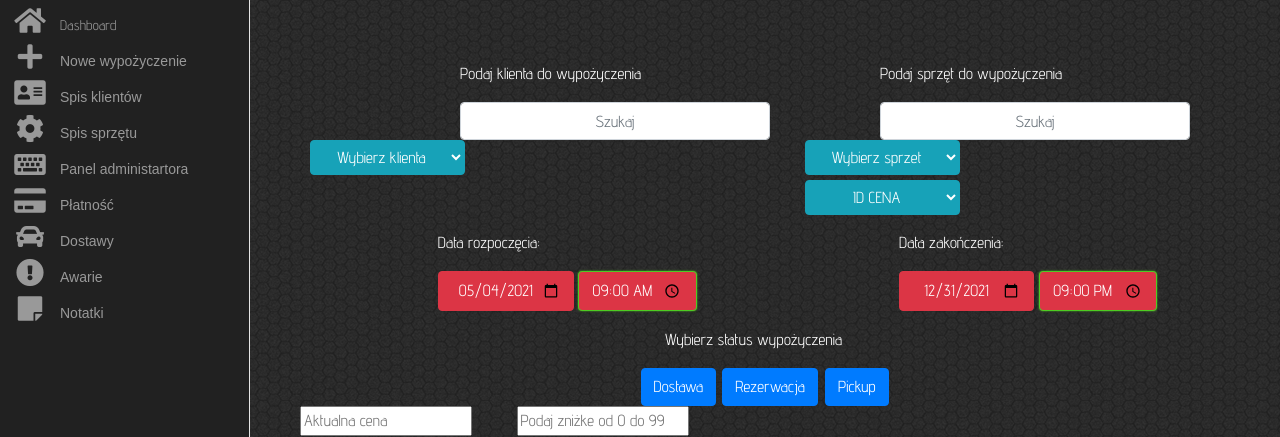
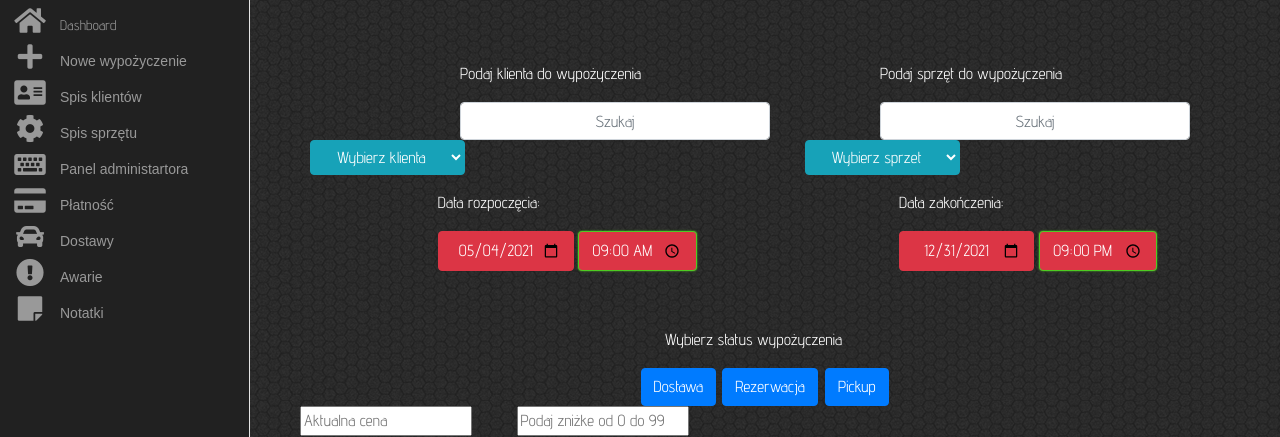
Before and after one commit to pomidorki185ic/wypozyczalnia, a Django app: page /wypozyczenie in a window 1280 px wide; the page is wider, and only the part inside the window is pictured. Shown: the top 437 px of that part. Run offline with Django 3.2, Linux system fonts and the light colour scheme; data that the repository does not hold is empty; some libraries are stand-ins or nearby versions; some web fonts are replaced.

Commit message:
POM-70 Automatyczny wyboru ceny w wypozyczeniu

```diff
--- a/wypozyczenie/templates/wypozyczenie.html
+++ b/wypozyczenie/templates/wypozyczenie.html
@@ -77,21 +77,22 @@
             document.getElementById('alertZnizka').className = "alert1 show";
             document.getElementById('alertZnizka').className = "alert1 showAlert";
             znizka = 1;
+            document.getElementById("id_status").value = "";
         }
 
         if (dzien_zak.getDate() < dzien_roz.getDate()) {
             dni_wyp = dni_wyp + dni;
         }
         if (dni_wyp > 0) {
-            document.getElementById("id_platnosc").value = cena_dzien * dni_wyp;
+            document.getElementById("id_platnosc").value = Math.round(cena_dzien * dni_wyp * znizka);
             document.getElementById("akt_cena").value = Math.round(cena_dzien * dni_wyp * znizka);
         }
         else if (godziny_wyp <= 4) {
-            document.getElementById("id_platnosc").value = yourSelectcena.options[yourSelectcena.selectedIndex].value * godziny_wyp;
+            document.getElementById("id_platnosc").value = Math.round(yourSelectcena.options[yourSelectcena.selectedIndex].value * godziny_wyp * znizka);
             document.getElementById("akt_cena").value = Math.round(yourSelectcena.options[yourSelectcena.selectedIndex].value * godziny_wyp * znizka);
         }
         else {
-            document.getElementById("id_platnosc").value = cena_dzien;
+            document.getElementById("id_platnosc").value = Math.round(cena_dzien * znizka);
             document.getElementById("akt_cena").value = Math.round(cena_dzien * znizka);
         }
         daty();
@@ -168,21 +169,22 @@
             document.getElementById('alertZnizka').className = "alert1 show";
             document.getElementById('alertZnizka').className = "alert1 showAlert";
             znizka = 1;
+            document.getElementById("id_status").value = "";
         }
 
         if (dzien_zak.getDate() < dzien_roz.getDate()) {
             dni_wyp = dni_wyp + dni;
         }
         if (dni_wyp > 0) {
-            document.getElementById("id_platnosc").value = cena_dzien * dni_wyp;
+            document.getElementById("id_platnosc").value = Math.round(cena_dzien * dni_wyp * znizka);
             document.getElementById("akt_cena").value = Math.round(cena_dzien * dni_wyp * znizka);
         }
         else if (godziny_wyp <= 4) {
-            document.getElementById("id_platnosc").value = yourSelectcena.options[yourSelectcena.selectedIndex].value * godziny_wyp;
+            document.getElementById("id_platnosc").value = Math.round(yourSelectcena.options[yourSelectcena.selectedIndex].value * godziny_wyp * znizka);
             document.getElementById("akt_cena").value = Math.round(yourSelectcena.options[yourSelectcena.selectedIndex].value * godziny_wyp * znizka);
         }
         else {
-            document.getElementById("id_platnosc").value = cena_dzien;
+            document.getElementById("id_platnosc").value = Math.round(cena_dzien * znizka);
             document.getElementById("akt_cena").value = Math.round(cena_dzien * znizka);
         }
         daty();
@@ -246,12 +248,14 @@
         if (godzinaTeraz > godzina_roz && dzienDzisiaj == dzien_roz.getDate()) {
             document.getElementById('alertGodzinaDostawy').className = "alert1 show";
             document.getElementById('alertGodzinaDostawy').className = "alert1 showAlert";
+            document.getElementById("id_status").value = "";
         }
 
         //zabezpieczenie przed ustawieniem dnia rozpoczęcia wcześniejszego od dzisijeszego
         if (dzien_roz.getDate() < dzienDzisiaj && miesiac_roz == miesiac_aktualny) {
             document.getElementById('alertDzienRozpoczeciaWczesniejszyOdDzis').className = "alert1 show";
             document.getElementById('alertDzienRozpoczeciaWczesniejszyOdDzis').className = "alert1 showAlert";
+            document.getElementById("id_status").value = "";
         }
 
 
@@ -261,21 +265,22 @@
             document.getElementById('alertZnizka').className = "alert1 show";
             document.getElementById('alertZnizka').className = "alert1 showAlert";
             znizka = 1;
+            document.getElementById("id_status").value = "";
         }
 
         if (dzien_zak.getDate() < dzien_roz.getDate()) {
             dni_wyp = dni_wyp + dni;
         }
         if (dni_wyp > 0) {
-            document.getElementById("id_platnosc").value = cena_dzien * dni_wyp;
+            document.getElementById("id_platnosc").value = Math.round(cena_dzien * dni_wyp * znizka);
             document.getElementById("akt_cena").value = Math.round(cena_dzien * dni_wyp * znizka);
         }
         else if (godziny_wyp <= 4) {
-            document.getElementById("id_platnosc").value = yourSelectcena.options[yourSelectcena.selectedIndex].value * godziny_wyp;
+            document.getElementById("id_platnosc").value = Math.round(yourSelectcena.options[yourSelectcena.selectedIndex].value * godziny_wyp * znizka);
             document.getElementById("akt_cena").value = Math.round(yourSelectcena.options[yourSelectcena.selectedIndex].value * godziny_wyp * znizka);
         }
         else {
-            document.getElementById("id_platnosc").value = cena_dzien;
+            document.getElementById("id_platnosc").value = Math.round(cena_dzien * znizka);
             document.getElementById("akt_cena").value = Math.round(cena_dzien * znizka);
         }
 
@@ -299,10 +304,12 @@
         if (miesiac_zak < miesiac_roz) {
             document.getElementById('alertMiesiacRozpoczeciaWiekszy').className = "alert1 show";
             document.getElementById('alertMiesiacRozpoczeciaWiekszy').className = "alert1 showAlert";
+            document.getElementById("id_status").value = "";
         }
         else if (dzien_roz > dzien_zak) {
             document.getElementById('alertDzienRozpoczeciaWiekszy').className = "alert1 show";
             document.getElementById('alertDzienRozpoczeciaWiekszy').className = "alert1 showAlert";
+            document.getElementById("id_status").value = "";
         }
     }
 
@@ -383,6 +390,12 @@
         document.getElementById('alertMiesiacRozpoczeciaWiekszy').className = "alert1 hide";
     }
 
+    function ustawCene() {
+        var yourSelect1 = document.getElementById("Dane1");
+        var cenaSelect = document.getElementById("Dane_cena");
+        cenaSelect.selectedIndex = yourSelect1.selectedIndex;
+        console.log(cenaSelect.options[cenaSelect.selectedIndex].value);
+    }
 
 </script>
 <div style="margin-left:1500px; font-family: 'Advent Pro'">
@@ -417,7 +430,7 @@
                 <input style="text-align:center;margin-left:250px;font-family: 'Advent Pro' " name="q1" class="form-control" value="{{request.GET.q1}}" placeholder="Szukaj" style="max-width:300px">
             </form>
 
-            <select style="margin-left:56.5%; width: 155px;font-family: 'Advent Pro'" id="Dane1" class="btn btn-info">
+            <select onchange="ustawCene()" style="margin-left:56.5%; width: 155px;font-family: 'Advent Pro'" id="Dane1" class="btn btn-info">
                 <option value="Spis sprzetu">Wybierz sprzet</option>
                 {% for sprzet in obj1 %}
 
@@ -425,7 +438,7 @@
                 {% endfor %}
             </select>
 
-            <select style="margin-left: 56.5%;margin-top:5px; width: 155px; font-family: 'Advent Pro'" id="Dane_cena" class="btn btn-info">
+            <select style="margin-left: 56.5%; margin-top:5px; width: 155px; font-family: 'Advent Pro'" id="Dane_cena" class="btn btn-info" hidden>
                 <option value="Spis sprzetu">ID   CENA</option>
                 {% for sprzet in obj1 %}
 
```
